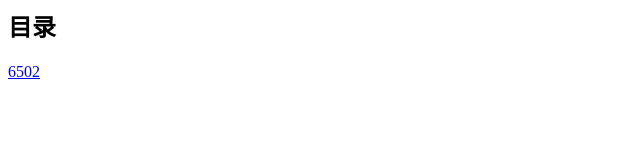
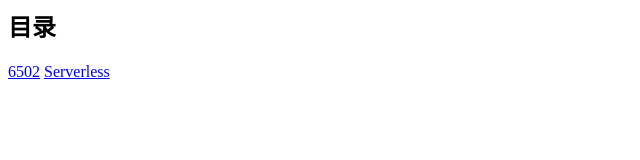
Before and after one commit to zijian-z/zijian-z.github.io, a plain HTML site: page index.html in a window 1280 px wide. Shown: the full height of the page, 0-640 px from the left. Drawn offline with Linux system fonts and the light colour scheme.

Commit message:
Update index.html

```diff
--- a/index.html
+++ b/index.html
@@ -1,3 +1,5 @@
 <h2>目录</h2>
 
 <a href="./6502.html">6502</a>
+
+<a href="./Serverless.html">Serverless</a>
```
